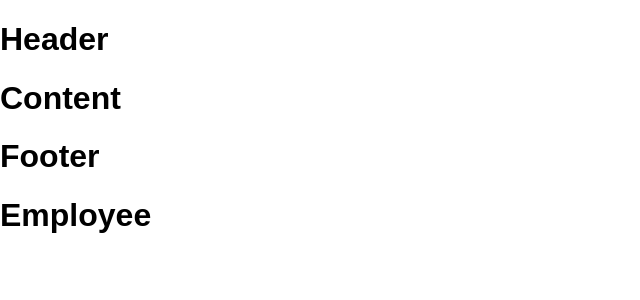
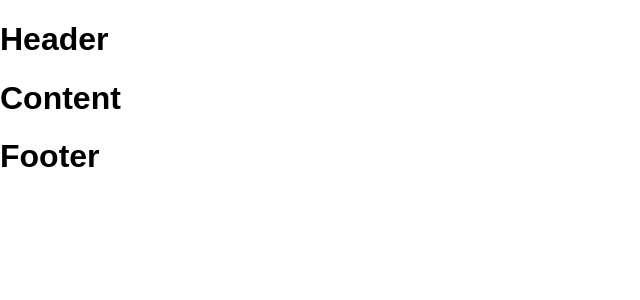
Before and after one commit to pauldropz/Team_Allocator, a React (Create React App) app: page / in a window 1280 px wide. Shown: the top 300 px of the page, without its empty margins (0-640 px from the left). Built offline with nearby package versions, Linux system fonts and the light colour scheme.

Commit message:
importing useState

```diff
--- a/src/Employees.jsx
+++ b/src/Employees.jsx
@@ -1,9 +1,17 @@
 import React from "react";
+import { useState } from "react";
+
+
 
 const Employee = () => {
     return (
 
-            <h1>Employee</h1>
+           <main>
+
+
+
+
+           </main>
 
 
     );
```
